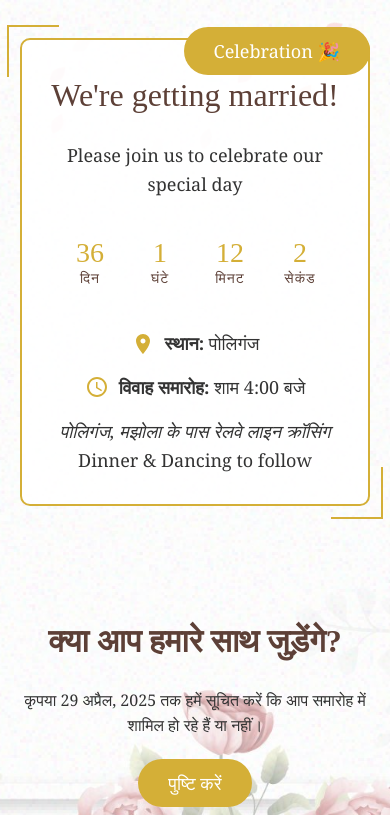
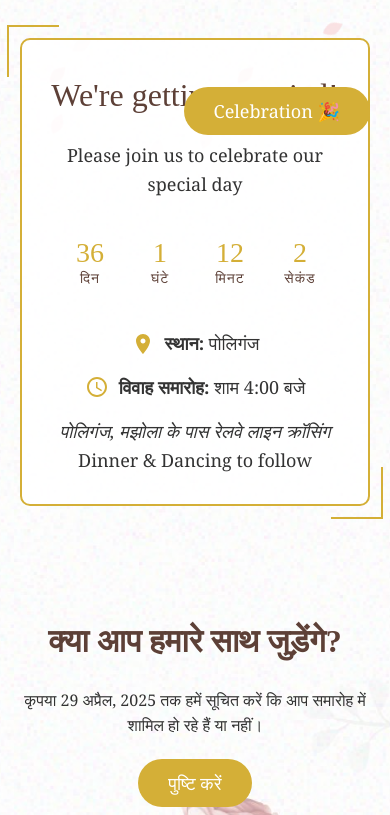
Before and after one commit to piojeet/weddingMukesh, a plain HTML site: page index.html in a window 390 px wide. Shown: the part 689-1504 px from the top of the page. Drawn offline with nearby package versions, Linux system fonts and the light colour scheme.

Commit message:
first commit

```diff
--- a/index.html
+++ b/index.html
@@ -45,6 +45,13 @@
             margin: 0 auto;
             padding: 40px 20px;
             position: relative;
+        }
+
+        @media only screen and (max-width: 768px) {
+            .invitation-container {
+            padding-bottom: 150px;
+        }
+
         }
 
         header {
@@ -723,7 +730,7 @@
         const testButton = document.createElement('button');
         testButton.textContent = 'Celebration 🎉';
         testButton.style.position = 'fixed';
-        testButton.style.bottom = '80px';
+        testButton.style.bottom = '20px';
         testButton.style.right = '20px';
         testButton.classList.add('testButton');
         testButton.style.zIndex = '1000';
```
